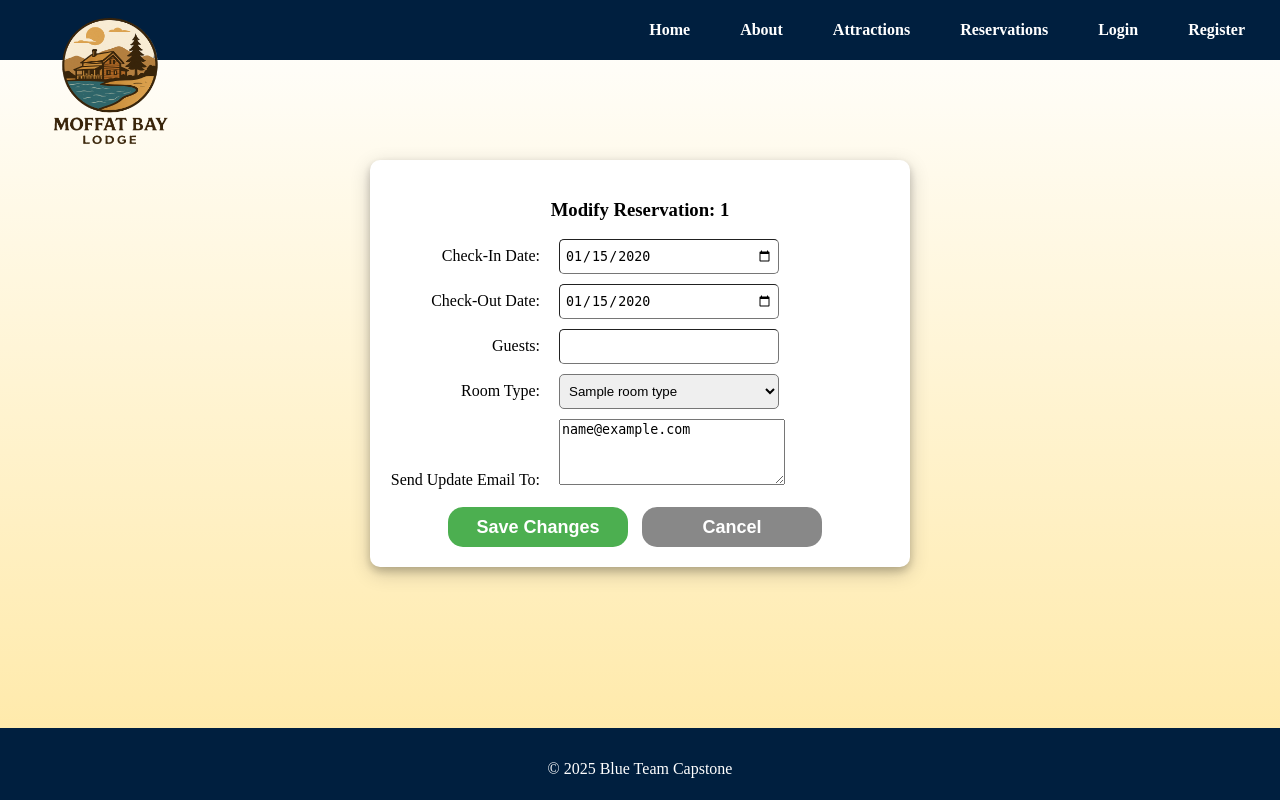
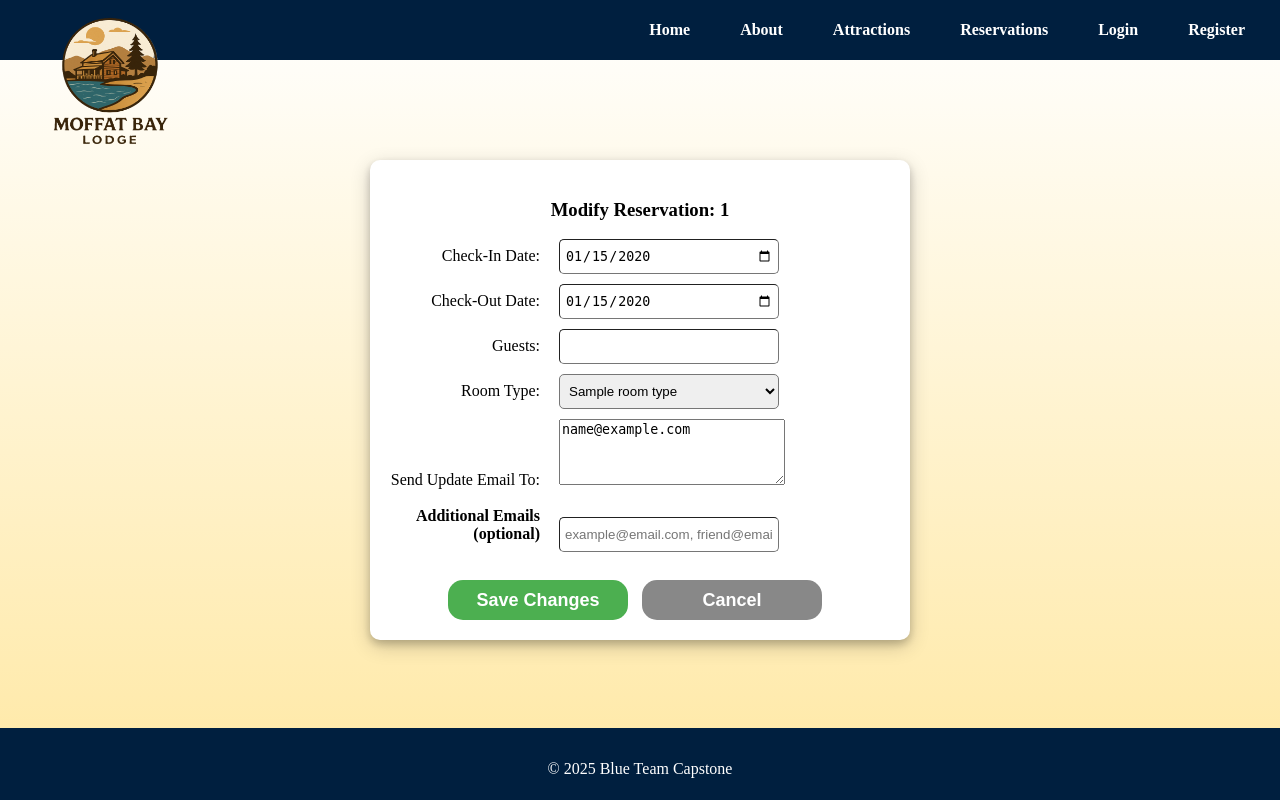
Before and after one commit to jessmonnier/moffatbay, a Django app: template web/templates/pages/reservation_modify.html in a window 1280 px wide. Run offline with Django 5.2, Linux system fonts and the light colour scheme; the template is opened without the code that fills it: most values are stand-ins (such as "Sample title", 1, 10 or a date in 2020); data that the repository does not hold is empty.

Commit message:
Update reservation_modify.html

```diff
--- a/web/templates/pages/reservation_modify.html
+++ b/web/templates/pages/reservation_modify.html
@@ -49,6 +49,10 @@ Developed October thru December of 2025
         <label>Send Update Email To:</label>
         <textarea name="extra_emails" rows="4" style="width: 220px;">{{ extra_emails_text }}</textarea>
         <br><br>
+        <label for="additional_emails"><strong>Additional Emails (optional)</strong></label>
+<input type="text" id="additional_emails" name="additional_emails"
+       placeholder="example@email.com, friend@email.com">
+<br><br>
 
         <div class="form-buttons">
             <button type="submit" class="reservation-button reserve-button">Save Changes</button>
```
